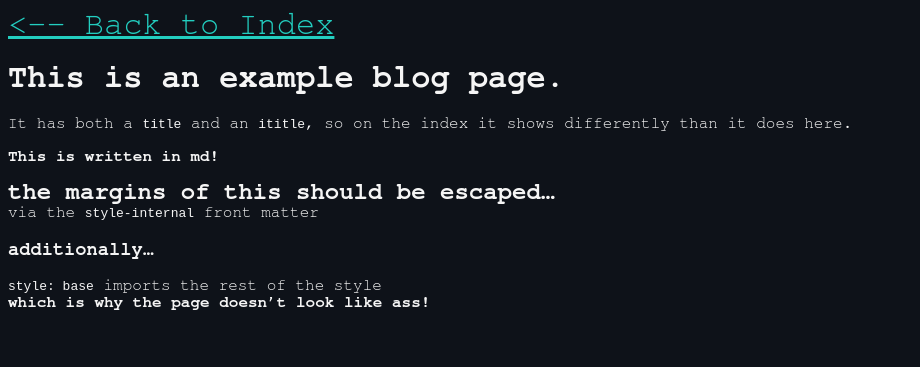
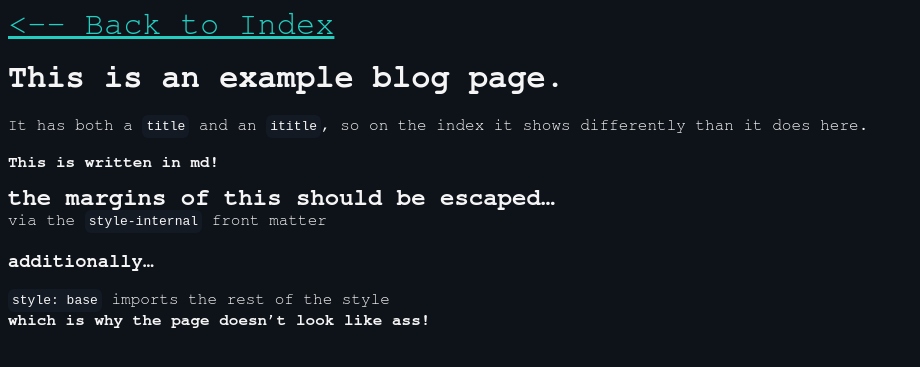
Before and after one commit to elliouros/elliouros.github.io, a Jekyll site: the page built from _blog/example.md, in a window 1280 px wide. Shown: the top 367 px of the page, without its empty margins (0-920 px from the left). Built offline with Jekyll 4.4.1, drawn with Linux system fonts in a browser that asks for light colours.

Commit message:
properly formatted code

```diff
--- a/style/base.css
+++ b/style/base.css
@@ -1,4 +1,4 @@
-*:not(.border-box-override) {
+* {
   box-sizing: border-box;
 }
 
@@ -7,6 +7,13 @@ body {
   color: whitesmoke;
   font-family: FreeMono, monospace;
   margin: 0;
+}
+
+code {
+  display: inline-block;
+  background-color: #141a24;
+  padding: 4px;
+  border-radius: 6px;
 }
 
 .body-margin {
```
